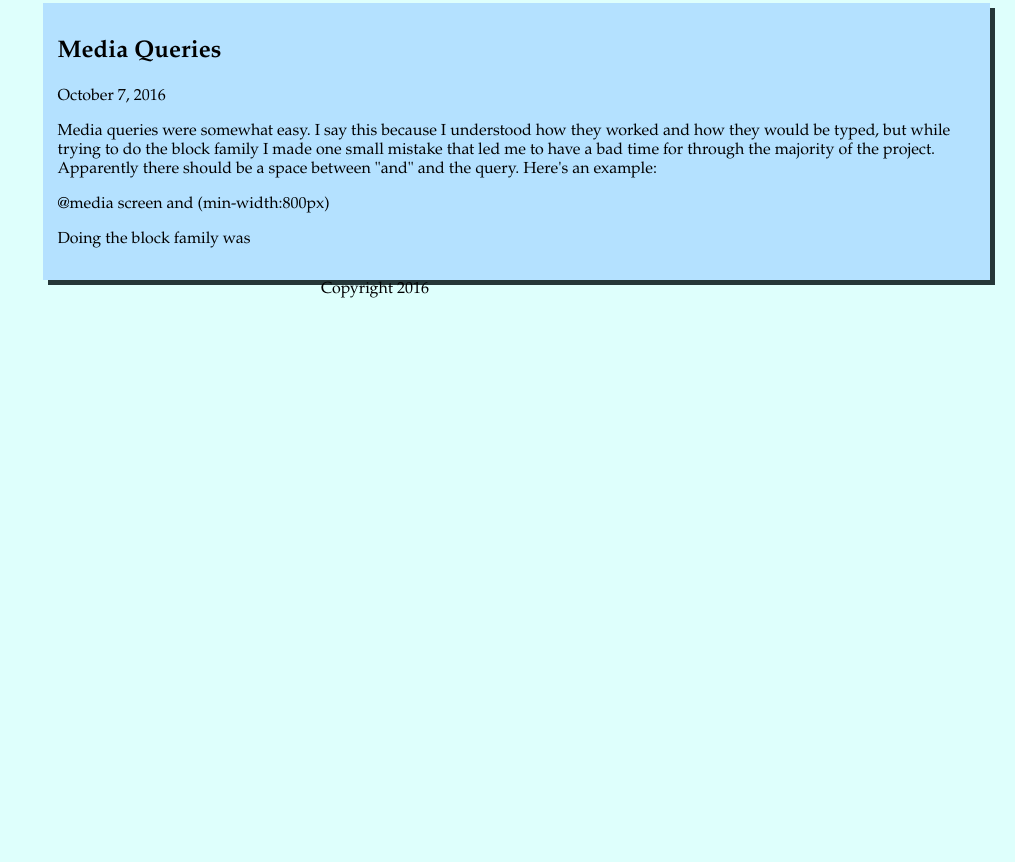
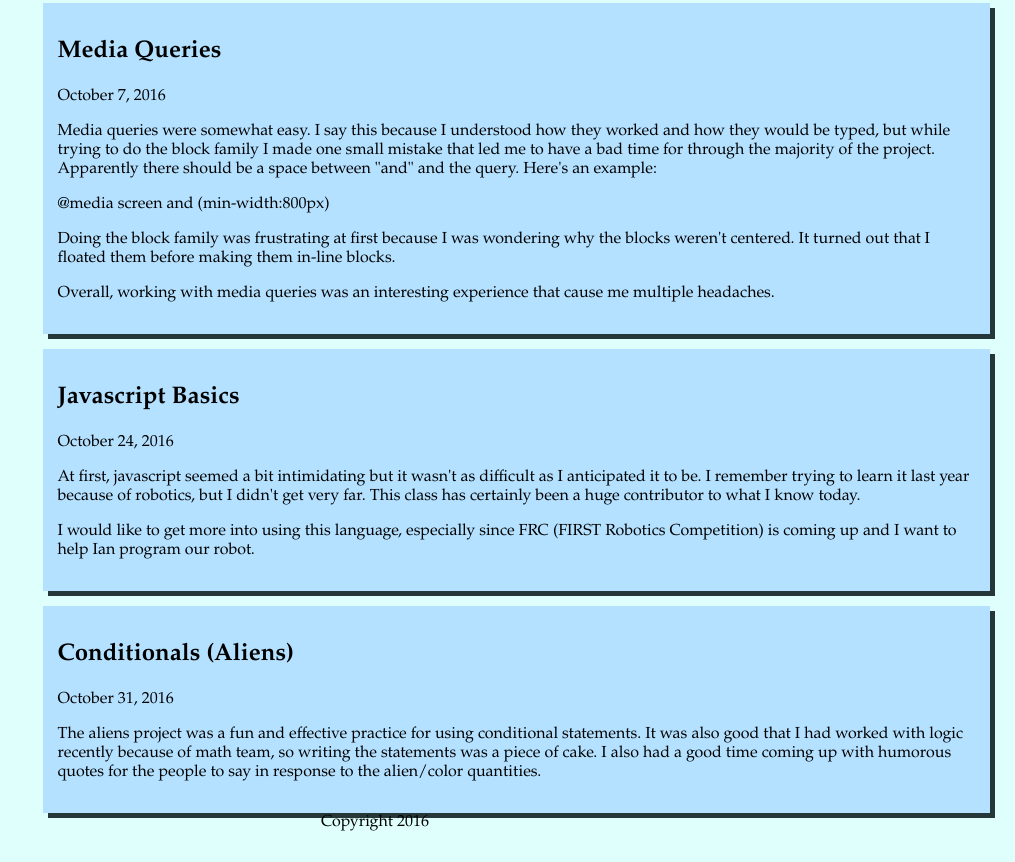
Before and after one commit to ageronimo/journal, a plain HTML site: page index.html in a window 1280 px wide. Shown: the part 2120-2982 px from the top of the page, without its empty margins (265-1280 px from the left). Before the commit the page ends 2449 px from the top, so only its background shows below. Drawn offline with Linux system fonts and the light colour scheme.

Commit message:
up to date on articles, might revise later

```diff
--- a/index.html
+++ b/index.html
@@ -119,7 +119,33 @@
               @media screen and (min-width:800px)
             </p>
             <p>
-            Doing the block family was
+            Doing the block family was frustrating at first because I was wondering why the blocks weren't centered. It turned out that I floated them before making them in-line blocks.
+            </p>
+            <p>
+              Overall, working with media queries was an interesting experience that cause me multiple headaches.
+            </p>
+          </div>
+        </div>
+
+        <div id="seventh" class="content">
+          <h2>Javascript Basics</h2>
+          <span>October 24, 2016</span>
+          <div class="article">
+            <p>
+              At first, javascript seemed a bit intimidating but it wasn't as difficult as I anticipated it to be. I remember trying to learn it last year because of robotics, but I didn't get very far. This class has certainly been a huge contributor to what I know today.
+            </p>
+            <p>
+              I would like to get more into using this language, especially since FRC (FIRST Robotics Competition) is coming up and I want to help Ian program our robot.
+            </p>
+          </div>
+        </div>
+
+        <div id="eigth" class="content">
+          <h2>Conditionals (Aliens)</h2>
+          <span>October 31, 2016</span>
+          <div class="article">
+            <p>
+              The aliens project was a fun and effective practice for using conditional statements. It was also good that I had worked with logic recently because of math team, so writing the statements was a piece of cake. I also had a good time coming up with humorous quotes for the people to say in response to the alien/color quantities.
             </p>
           </div>
         </div>
```
